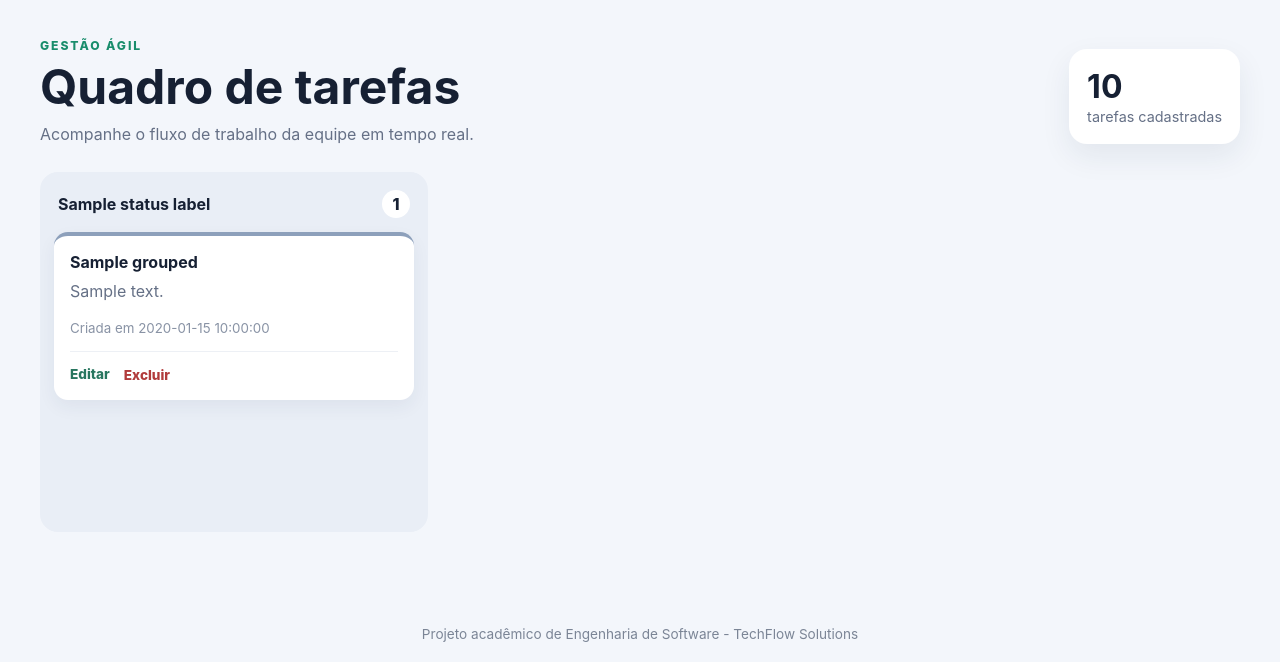
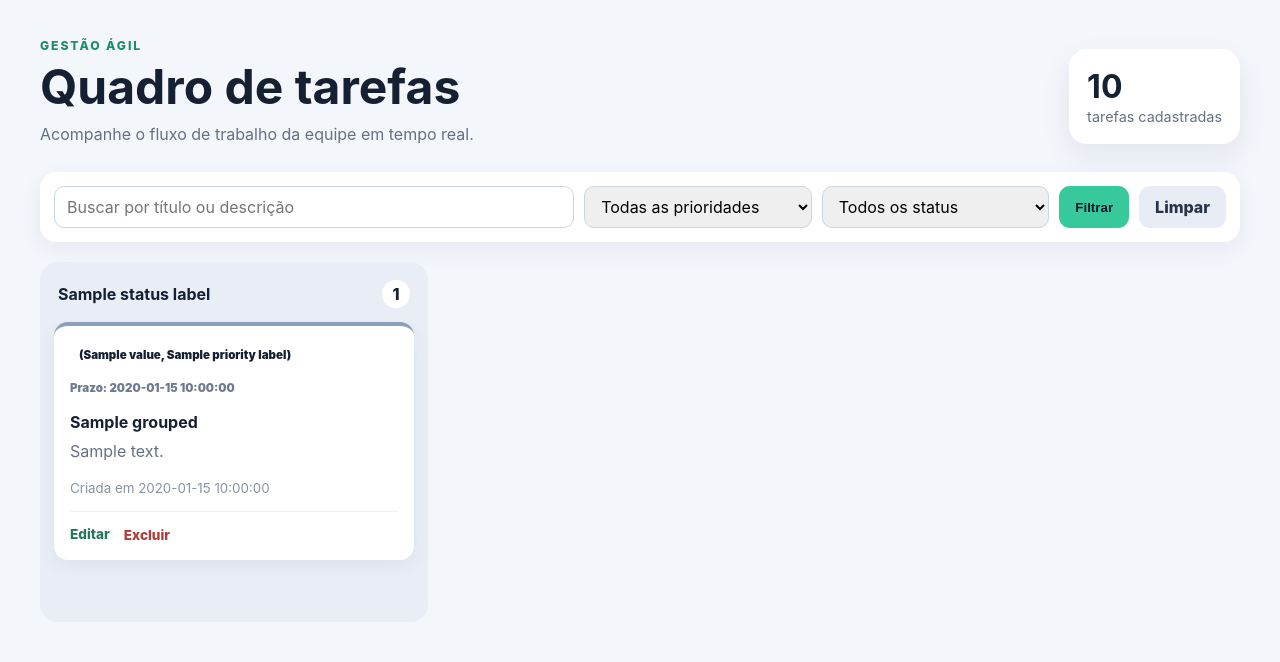
Before and after one commit to scoreslowy/Projeto_techflow-task-manager, a Flask app: template src/techflow/templates/index.html in a window 1280 px wide. Shown: the part 78-740 px from the top of the page. Run offline with Flask 3, Linux system fonts and the light colour scheme; the template is opened without the code that fills it: most values are stand-ins (such as "Sample title", 1, 10 or a date in 2020).

Commit message:
feat: incluir prioridade prazos e filtros por mudanca de escopo

```diff
--- a/src/techflow/db.py
+++ b/src/techflow/db.py
@@ -12,10 +12,13 @@ CREATE TABLE IF NOT EXISTS tasks (
     title TEXT NOT NULL,
     description TEXT NOT NULL DEFAULT '',
     status TEXT NOT NULL DEFAULT 'todo',
+    priority TEXT NOT NULL DEFAULT 'medium',
+    due_date TEXT,
     created_at TIMESTAMP NOT NULL DEFAULT CURRENT_TIMESTAMP,
     updated_at TIMESTAMP NOT NULL DEFAULT CURRENT_TIMESTAMP,
     CHECK (length(trim(title)) BETWEEN 3 AND 120),
-    CHECK (status IN ('todo', 'doing', 'done'))
+    CHECK (status IN ('todo', 'doing', 'done')),
+    CHECK (priority IN ('low', 'medium', 'high'))
 );
 """
 
@@ -42,6 +45,13 @@ def init_db() -> None:
     """Cria as tabelas necessárias quando ainda não existem."""
     database = get_db()
     database.executescript(SCHEMA)
+    columns = {row["name"] for row in database.execute("PRAGMA table_info(tasks)")}
+    if "priority" not in columns:
+        database.execute(
+            "ALTER TABLE tasks ADD COLUMN priority TEXT NOT NULL DEFAULT 'medium'"
+        )
+    if "due_date" not in columns:
+        database.execute("ALTER TABLE tasks ADD COLUMN due_date TEXT")
     database.commit()
 
 
@@ -63,14 +73,18 @@ def seed_demo_command() -> None:
         return
 
     tasks = [
-        ("Mapear fluxo da operação", "Levantar etapas da rotina logística.", "done"),
-        ("Criar protótipo do Kanban", "Validar a visualização com os stakeholders.", "done"),
-        ("Implementar cadastro de tarefas", "Disponibilizar formulário com validações.", "doing"),
-        ("Configurar testes automatizados", "Cobrir regras de negócio e rotas principais.", "todo"),
-        ("Preparar demonstração", "Organizar roteiro do vídeo pitch.", "todo"),
+        ("Mapear fluxo da operação", "Levantar etapas da rotina logística.", "done", "high", "2026-06-08"),
+        ("Criar protótipo do Kanban", "Validar a visualização com os stakeholders.", "done", "medium", "2026-06-09"),
+        ("Implementar cadastro de tarefas", "Disponibilizar formulário com validações.", "doing", "high", "2026-06-15"),
+        ("Configurar testes automatizados", "Cobrir regras de negócio e rotas principais.", "todo", "high", "2026-06-16"),
+        ("Preparar demonstração", "Organizar roteiro do vídeo pitch.", "todo", "medium", "2026-06-18"),
     ]
     database.executemany(
-        "INSERT INTO tasks (title, description, status) VALUES (?, ?, ?)", tasks
+        """
+        INSERT INTO tasks (title, description, status, priority, due_date)
+        VALUES (?, ?, ?, ?, ?)
+        """,
+        tasks
     )
     database.commit()
     click.echo("Dados de demonstração inseridos.")
--- a/src/techflow/routes.py
+++ b/src/techflow/routes.py
@@ -1,4 +1,6 @@
 """Rotas responsáveis pelo gerenciamento de tarefas."""
+
+from datetime import date
 
 from flask import Blueprint, abort, flash, redirect, render_template, request, url_for
 
@@ -12,6 +14,12 @@ STATUS_LABELS = {
     "done": "Concluído",
 }
 
+PRIORITY_LABELS = {
+    "low": "Baixa",
+    "medium": "Média",
+    "high": "Alta",
+}
+
 
 
 def get_task(task_id: int):
@@ -22,7 +30,7 @@ def get_task(task_id: int):
     return task
 
 
-def validate_task(title: str, status: str) -> list[str]:
+def validate_task(title: str, status: str, priority: str, due_date: str) -> list[str]:
     """Valida os campos obrigatórios de uma tarefa."""
     errors: list[str] = []
     if len(title.strip()) < 3:
@@ -31,6 +39,13 @@ def validate_task(title: str, status: str) -> list[str]:
         errors.append("O título deve possuir no máximo 120 caracteres.")
     if status not in STATUS_LABELS:
         errors.append("O status informado é inválido.")
+    if priority not in PRIORITY_LABELS:
+        errors.append("A prioridade informada é inválida.")
+    if due_date:
+        try:
+            date.fromisoformat(due_date)
+        except ValueError:
+            errors.append("A data limite é inválida.")
     return errors
 
 
@@ -38,9 +53,24 @@ def validate_task(title: str, status: str) -> list[str]:
 def index():
     """Exibe as tarefas agrupadas em um quadro Kanban."""
     database = get_db()
-    tasks = database.execute(
-        "SELECT * FROM tasks ORDER BY created_at DESC, id DESC"
-    ).fetchall()
+    query = request.args.get("q", "").strip()
+    priority_filter = request.args.get("priority", "")
+    status_filter = request.args.get("status", "")
+
+    sql = "SELECT * FROM tasks WHERE 1 = 1"
+    params: list[str] = []
+    if query:
+        sql += " AND (title LIKE ? OR description LIKE ?)"
+        params.extend([f"%{query}%", f"%{query}%"])
+    if priority_filter in PRIORITY_LABELS:
+        sql += " AND priority = ?"
+        params.append(priority_filter)
+    if status_filter in STATUS_LABELS:
+        sql += " AND status = ?"
+        params.append(status_filter)
+    sql += " ORDER BY CASE priority WHEN 'high' THEN 1 WHEN 'medium' THEN 2 ELSE 3 END, due_date, id DESC"
+
+    tasks = database.execute(sql, params).fetchall()
     grouped = {
         status: [task for task in tasks if task["status"] == status]
         for status in STATUS_LABELS
@@ -49,7 +79,10 @@ def index():
         "index.html",
         grouped=grouped,
         status_labels=STATUS_LABELS,
+        priority_labels=PRIORITY_LABELS,
         total=len(tasks),
+        today=date.today().isoformat(),
+        filters={"q": query, "priority": priority_filter, "status": status_filter},
     )
 
 
@@ -60,7 +93,9 @@ def create():
         title = request.form.get("title", "").strip()
         description = request.form.get("description", "").strip()
         status = request.form.get("status", "todo")
-        errors = validate_task(title, status)
+        priority = request.form.get("priority", "medium")
+        due_date = request.form.get("due_date", "")
+        errors = validate_task(title, status, priority, due_date)
 
         if errors:
             for error in errors:
@@ -68,8 +103,11 @@ def create():
         else:
             database = get_db()
             database.execute(
-                "INSERT INTO tasks (title, description, status) VALUES (?, ?, ?)",
-                (title, description, status),
+                """
+                INSERT INTO tasks (title, description, status, priority, due_date)
+                VALUES (?, ?, ?, ?, ?)
+                """,
+                (title, description, status, priority, due_date or None),
             )
             database.commit()
             flash("Tarefa criada com sucesso.", "success")
@@ -79,6 +117,7 @@ def create():
         "form.html",
         page_title="Nova tarefa",
         status_labels=STATUS_LABELS,
+        priority_labels=PRIORITY_LABELS,
         task=None,
     )
 
@@ -91,7 +130,9 @@ def update(task_id: int):
         title = request.form.get("title", "").strip()
         description = request.form.get("description", "").strip()
         status = request.form.get("status", "todo")
-        errors = validate_task(title, status)
+        priority = request.form.get("priority", "medium")
+        due_date = request.form.get("due_date", "")
+        errors = validate_task(title, status, priority, due_date)
 
         if errors:
             for error in errors:
@@ -101,10 +142,11 @@ def update(task_id: int):
             database.execute(
                 """
                 UPDATE tasks
-                SET title = ?, description = ?, status = ?, updated_at = CURRENT_TIMESTAMP
+                SET title = ?, description = ?, status = ?, priority = ?, due_date = ?,
+                    updated_at = CURRENT_TIMESTAMP
                 WHERE id = ?
                 """,
-                (title, description, status, task_id),
+                (title, description, status, priority, due_date or None, task_id),
             )
             database.commit()
             flash("Tarefa atualizada com sucesso.", "success")
@@ -114,6 +156,7 @@ def update(task_id: int):
         "form.html",
         page_title="Editar tarefa",
         status_labels=STATUS_LABELS,
+        priority_labels=PRIORITY_LABELS,
         task=task,
     )
 
--- a/src/techflow/static/styles.css
+++ b/src/techflow/static/styles.css
@@ -75,3 +75,17 @@ footer { padding: 30px; text-align: center; color: #7b8596; font-size: .85rem; }
 .skip-link { position: fixed; left: 12px; top: -60px; z-index: 20; padding: 10px 14px; border-radius: 8px; background: white; color: #101a2d; font-weight: 800; }
 .skip-link:focus { top: 12px; }
 @media (prefers-reduced-motion: reduce) { *, *::before, *::after { scroll-behavior: auto !important; transition: none !important; } }
+
+.filters { display: grid; grid-template-columns: minmax(220px, 1.6fr) repeat(2, minmax(150px, .7fr)) auto auto; gap: 10px; margin-bottom: 20px; padding: 14px; border-radius: 16px; background: white; box-shadow: 0 8px 24px rgba(30, 52, 82, .06); }
+.filters input, .filters select { min-height: 42px; padding: 0 12px; border: 1px solid #ccd5e2; border-radius: 10px; font: inherit; }
+.form-grid { display: grid; grid-template-columns: 1fr 1fr; gap: 14px; }
+.form-grid > div { display: grid; gap: 10px; }
+.task-meta { display: flex; flex-wrap: wrap; align-items: center; justify-content: space-between; gap: 8px; margin-bottom: 12px; }
+.priority, .due-date { display: inline-flex; align-items: center; min-height: 25px; padding: 0 9px; border-radius: 99px; font-size: .72rem; font-weight: 900; }
+.priority-low { background: #e9eef6; color: #5d6b80; }
+.priority-medium { background: #fff0cc; color: #8a6110; }
+.priority-high { background: #ffe0e0; color: #a12c2c; }
+.due-date { padding: 0; color: #6f7a8e; }
+.due-date.overdue { color: #b72d2d; }
+@media (max-width: 900px) { .filters { grid-template-columns: 1fr 1fr; } .filters input { grid-column: 1 / -1; } }
+@media (max-width: 560px) { .filters, .form-grid { grid-template-columns: 1fr; } .filters input { grid-column: auto; } }
--- a/src/techflow/templates/index.html
+++ b/src/techflow/templates/index.html
@@ -13,6 +13,24 @@
     </div>
 </section>
 
+<form class="filters" method="get">
+    <input name="q" value="{{ filters.q }}" placeholder="Buscar por título ou descrição" aria-label="Buscar tarefas">
+    <select name="priority" aria-label="Filtrar por prioridade">
+        <option value="">Todas as prioridades</option>
+        {% for value, label in priority_labels.items() %}
+            <option value="{{ value }}" {% if filters.priority == value %}selected{% endif %}>{{ label }}</option>
+        {% endfor %}
+    </select>
+    <select name="status" aria-label="Filtrar por status">
+        <option value="">Todos os status</option>
+        {% for value, label in status_labels.items() %}
+            <option value="{{ value }}" {% if filters.status == value %}selected{% endif %}>{{ label }}</option>
+        {% endfor %}
+    </select>
+    <button class="button button-primary" type="submit">Filtrar</button>
+    <a class="button button-light" href="{{ url_for('tasks.index') }}">Limpar</a>
+</form>
+
 <section class="board" aria-label="Quadro Kanban">
     {% for status, label in status_labels.items() %}
     <article class="column column-{{ status }}">
@@ -23,6 +41,14 @@
         <div class="cards">
             {% for task in grouped[status] %}
             <div class="task-card">
+                <div class="task-meta">
+                    <span class="priority priority-{{ task['priority'] }}">{{ priority_labels[task['priority']] }}</span>
+                    {% if task['due_date'] %}
+                        <span class="due-date {% if task['status'] != 'done' and task['due_date'] < today %}overdue{% endif %}">
+                            Prazo: {{ task['due_date'] }}
+                        </span>
+                    {% endif %}
+                </div>
                 <h3>{{ task['title'] }}</h3>
                 <p>{{ task['description'] or 'Sem descrição.' }}</p>
                 <small>Criada em {{ task['created_at'] }}</small>
```
Also changed, not shown: src/techflow/templates/form.html (+17 -0 lines), tests/test_tasks.py (+32 -1 lines), README.md.
